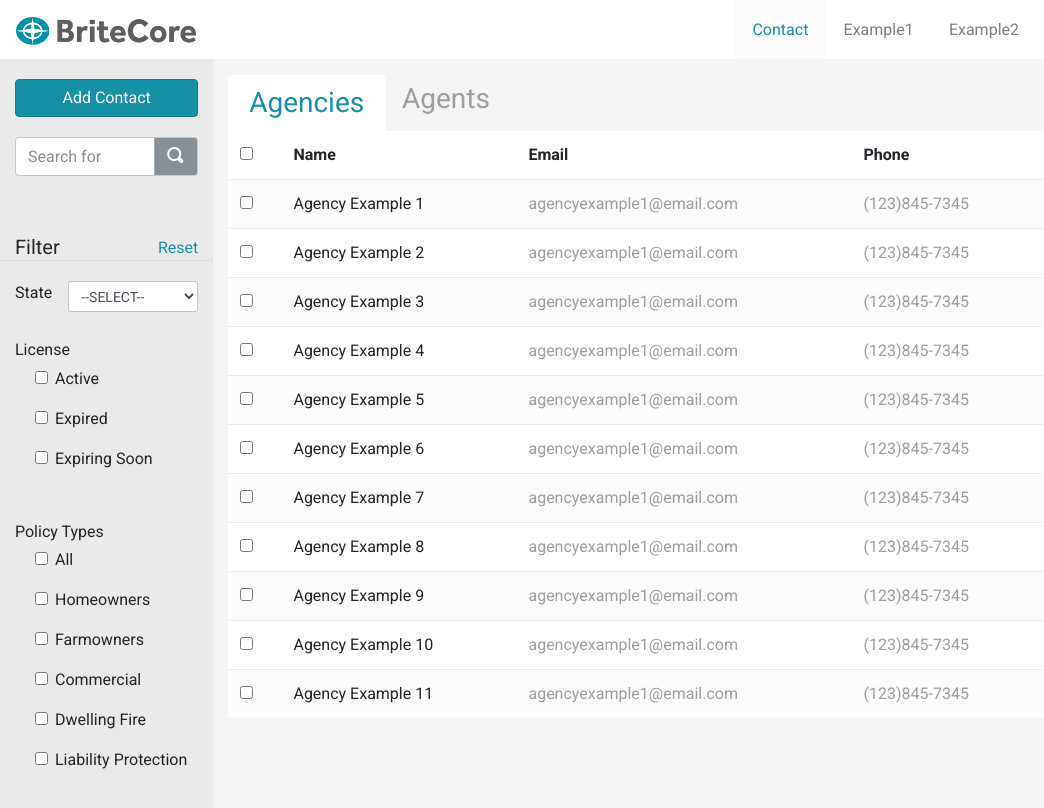
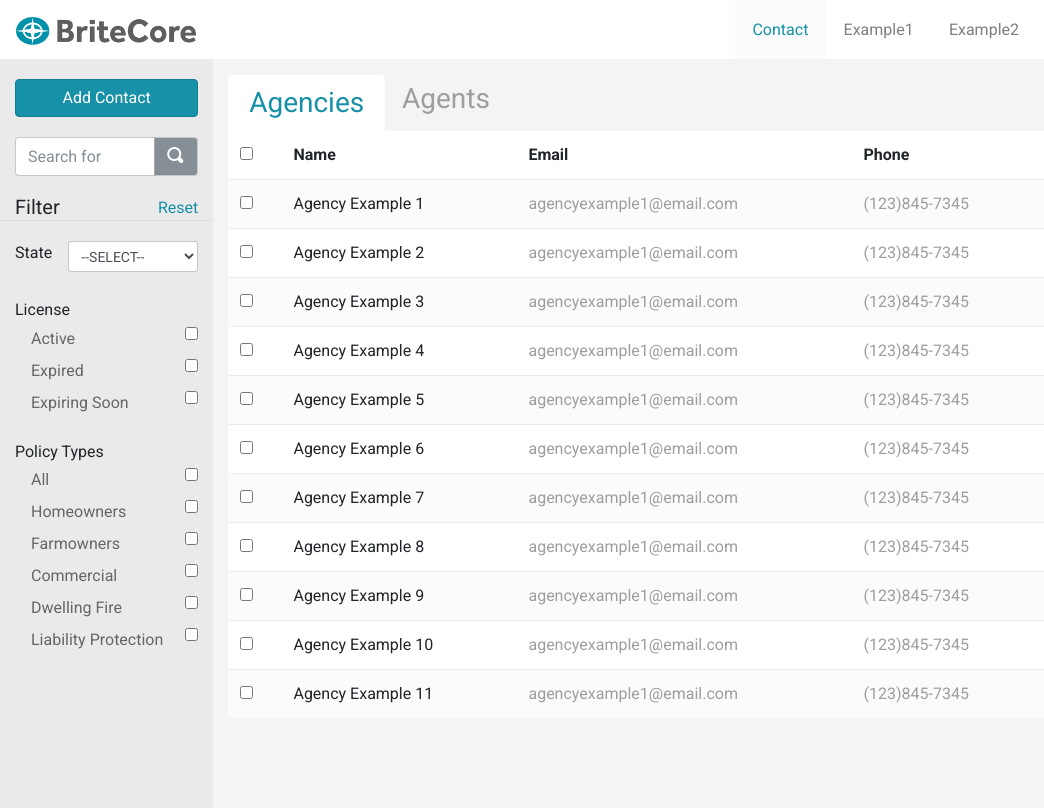
Before and after one commit to jessicasunga/demo, a website: page src/index.html in a window 1280 px wide. Shown: the full height of the page, 0-1044 px from the left. Drawn offline with nearby package versions, Linux system fonts and the light colour scheme.

Commit message:
Changed input checkbox location.

```diff
--- a/src/index.html
+++ b/src/index.html
@@ -103,78 +103,87 @@
                                     </select>
                                 </div>
                             </div>
-                            <div class="row top-buffer">
+                            <div class="row filter top-buffer">
                                 <div class="col-sm-12">
                                     <h6>License</h6>
                                     <ul>
                                         <li>
-                                            <div class="form-check form-check-inline">
-                                                <label class="form-check-lable">
-                                                    <input class="form-check-input" type="checkbox">Active
+                                            <div class="checkbox">
+                                                <label for="checkbox1">
+                                                    <span>Active</span>
                                                 </label>
+                                                <input type="checkbox" id="checkbox1" class="checkbox pull-right">
                                             </div>
                                         </li>
                                         <li>
-                                            <div class="form-check form-check-inline">
-                                                <label class="form-check-lable">
-                                                    <input class="form-check-input" type="checkbox">Expired
+                                            <div class="checkbox">
+                                                <label for="checkbox2">
+                                                    <span>Expired</span>
                                                 </label>
+                                                <input type="checkbox" id="checkbox2" class="checkbox pull-right">
                                             </div>
                                         </li>
                                         <li>
-                                            <div class="form-check form-check-inline">
-                                                <label class="form-check-lable">
-                                                    <input class="form-check-input" type="checkbox">Expiring Soon
+                                            <div class="checkbox">
+                                                <label for="checkbox3">
+                                                    <span>Expiring Soon</span>
                                                 </label>
+                                                <input type="checkbox" id="checkbox3" class="checkbox pull-right">
                                             </div>
                                         </li>
                                     </ul>
                                 </div>
                             </div>
-                            <div class="row top-buffer">
+                            <div class="row filter top-buffer">
                                 <div class="col-sm-12">
                                     <h6>Policy Types</h6>
                                     <ul class="policy-types">
                                         <li>
-                                            <div class="form-check form-check-inline">
-                                                <label class="form-check-lable">
-                                                    <input id="selectAllPolicies" class="form-check-input" type="checkbox">All
+                                            <div class="checkbox">
+                                                <label for="checkbox1">
+                                                    <span>All</span>
                                                 </label>
+                                                <input id="selectAllPolicies" type="checkbox" id="checkbox1" class="checkbox pull-right">
                                             </div>
                                         </li>
                                         <li>
-                                            <div class="form-check form-check-inline">
-                                                <label class="form-check-lable">
-                                                    <input class="form-check-input" type="checkbox">Homeowners
+                                            <div class="checkbox">
+                                                <label for="checkbox2">
+                                                    <span>Homeowners</span>
                                                 </label>
+                                                <input type="checkbox" id="checkbox2" class="checkbox pull-right">
                                             </div>
                                         </li>
                                         <li>
-                                            <div class="form-check form-check-inline">
-                                                <label class="form-check-lable">
-                                                    <input class="form-check-input" type="checkbox">Farmowners
+                                            <div class="checkbox">
+                                                <label for="checkbox3">
+                                                    <span>Farmowners</span>
                                                 </label>
+                                                <input id="selectAllPolicies" type="checkbox" id="checkbox3" class="checkbox pull-right">
                                             </div>
                                         </li>
                                         <li>
-                                            <div class="form-check form-check-inline">
-                                                <label class="form-check-lable">
-                                                    <input class="form-check-input" type="checkbox">Commercial
+                                            <div class="checkbox">
+                                                <label for="checkbox4">
+                                                    <span>Commercial</span>
                                                 </label>
+                                                <input id="selectAllPolicies" type="checkbox" id="checkbox4" class="checkbox pull-right">
                                             </div>
                                         </li>
                                         <li>
-                                            <div class="form-check form-check-inline">
-                                                <label class="form-check-lable">
-                                                    <input class="form-check-input" type="checkbox">Dwelling Fire
+                                            <div class="checkbox">
+                                                <label for="checkbox5">
+                                                    <span>Dwelling Fire</span>
                                                 </label>
+                                                <input id="selectAllPolicies" type="checkbox" id="checkbox5" class="checkbox pull-right">
                                             </div>
                                         </li>
                                         <li>
-                                            <div class="form-check form-check-inline">
-                                                <label class="form-check-lable">
-                                                    <input class="form-check-input" type="checkbox">Liability Protection
+                                            <div class="checkbox">
+                                                <label for="checkbox6">
+                                                    <span>Liability Protection</span>
                                                 </label>
+                                                <input id="selectAllPolicies" type="checkbox" id="checkbox6" class="checkbox pull-right">
                                             </div>
                                         </li>
                                     </ul>
--- a/src/scss/style.scss
+++ b/src/scss/style.scss
@@ -86,16 +86,23 @@ body {
 
     /* ------------ Filter --------------- */
 
-    .filter.top-buffer {
+    .filter {
 
-        margin-top: 60px;
-
-        h5, p {
+        h5, p, ul {
             margin-bottom: 0;
         }
 
         p {
             color: $main-color;
+        }
+
+        ul {
+            list-style: none;
+            padding-left: 1rem;
+
+            li {
+                color: #666666;
+            }
         }
 
     }
@@ -133,7 +140,6 @@ body {
         }
 
         .table {
-
             background-color: #fff;
 
             thead{
```
Also changed, not shown: src/css/style.css.
